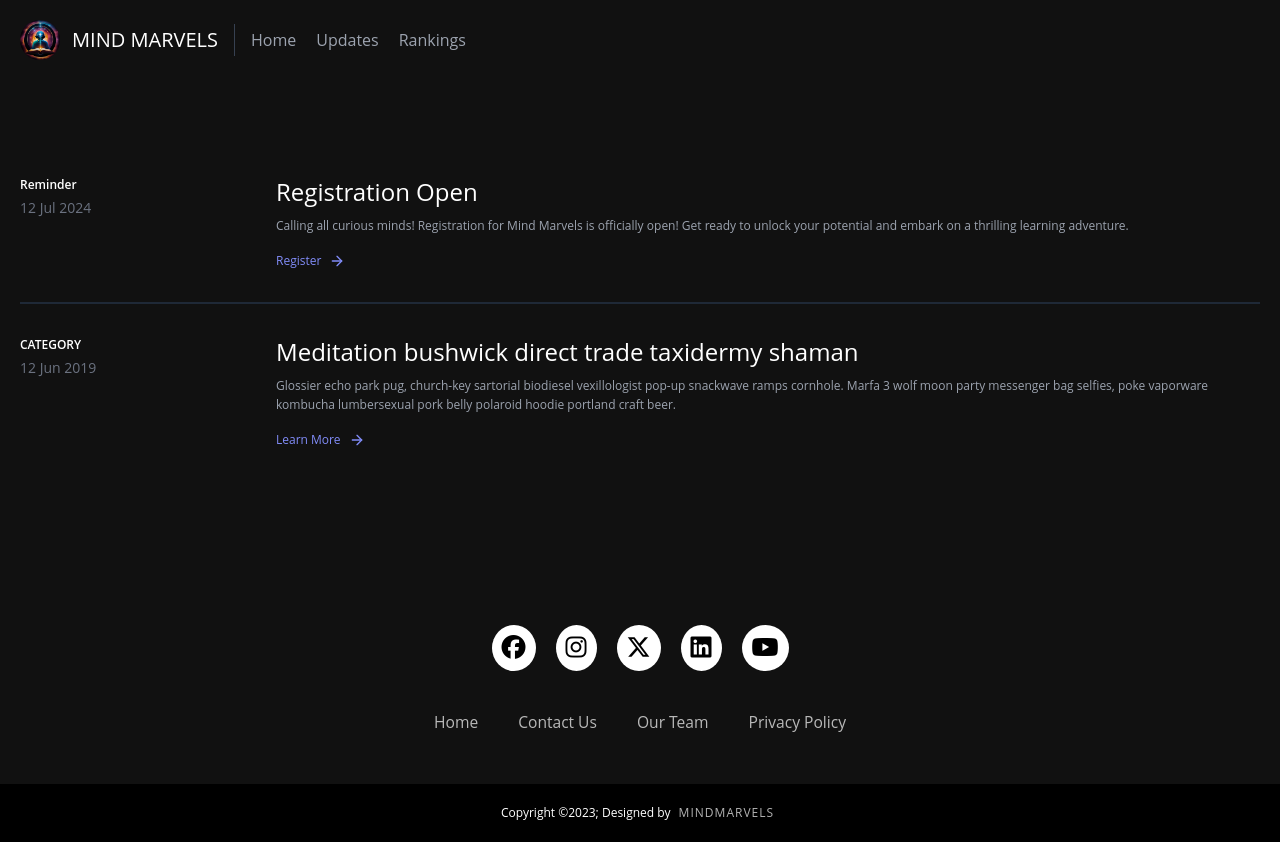
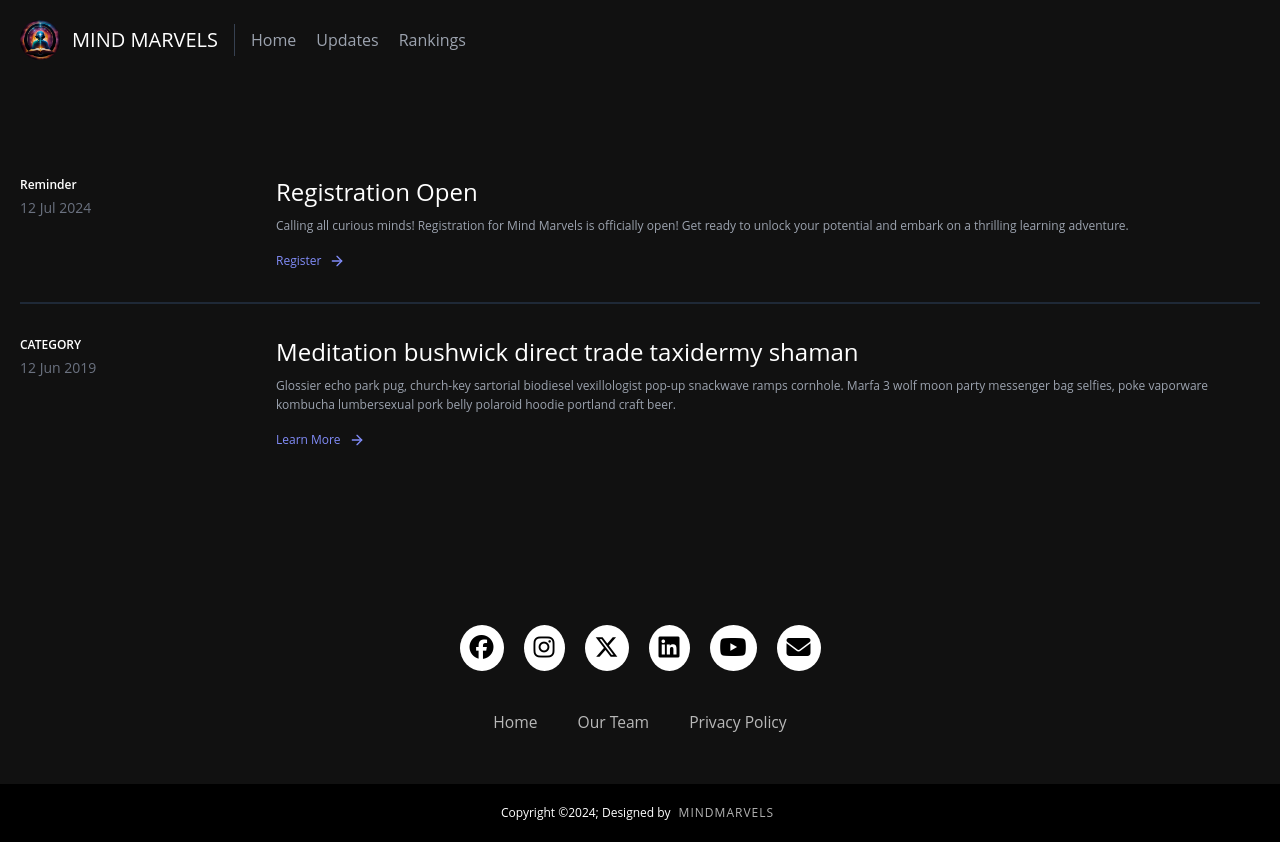
Before and after one commit to MIND-MARVELS/Mind-Marvels, a plain HTML site: page notification.html in a window 1280 px wide. Drawn offline with nearby package versions, Linux system fonts and the light colour scheme.

Commit message:
added footer in notifications page

```diff
--- a/notification.html
+++ b/notification.html
@@ -79,17 +79,16 @@
   <footer>
     <div class="footerContainer">
       <div class="socialIcons">
-        <a href><i class="fa-brands fa-facebook"></i></a>
-        <a href><i class="fa-brands fa-instagram"></i></a>
-        <a href><i class="fa-brands fa-x-twitter"></i></a>
-        <a href><i class="fa-brands fa-linkedin"></i></a>
-        <a href><i class="fa-brands fa-youtube"></i></a>
+        <a href="https://www.facebook.com/profile.php?id=61563430851619"><i class="fa-brands fa-facebook"></i></a>
+        <a href="https://www.instagram.com/__mind_marvels___/"><i class="fa-brands fa-instagram"></i></a>
+        <a href="https://x.com/_mindmarvels_"><i class="fa-brands fa-x-twitter"></i></a>
+        <a href="https://www.linkedin.com/in/mind-marvels-74298131a/"><i class="fa-brands fa-linkedin"></i></a>
+        <a href="https://www.youtube.com/channel/UCxPs7_h3wY6vV-NlbqgLaDw"><i class="fa-brands fa-youtube"></i></a>
+        <a href="mailto:mindmarvelshelp@gmail.com"><i class="fas fa-envelope"></i></a>
       </div>
       <div class="footerNav">
         <ul>
-          <li><a href="index.html">Home</a></li>
-          <!-- <li><a href="">About</a></li> -->
-          <li><a href="ourTeam.html">Contact Us</a></li>
+          <li><a href="#">Home</a></li>
           <li><a href="ourTeam.html">Our Team</a></li>
           <li><a href="PrivacyPolicy.pdf">Privacy Policy</a></li>
         </ul>
@@ -97,7 +96,7 @@
 
     </div>
     <div class="footerBottom">
-      <p>Copyright &copy;2023; Designed by <span class="designer">MindMarvels</span></p>
+      <p>Copyright &copy;2024; Designed by <span class="designer">MindMarvels</span></p>
     </div>
   </footer>
 
```
